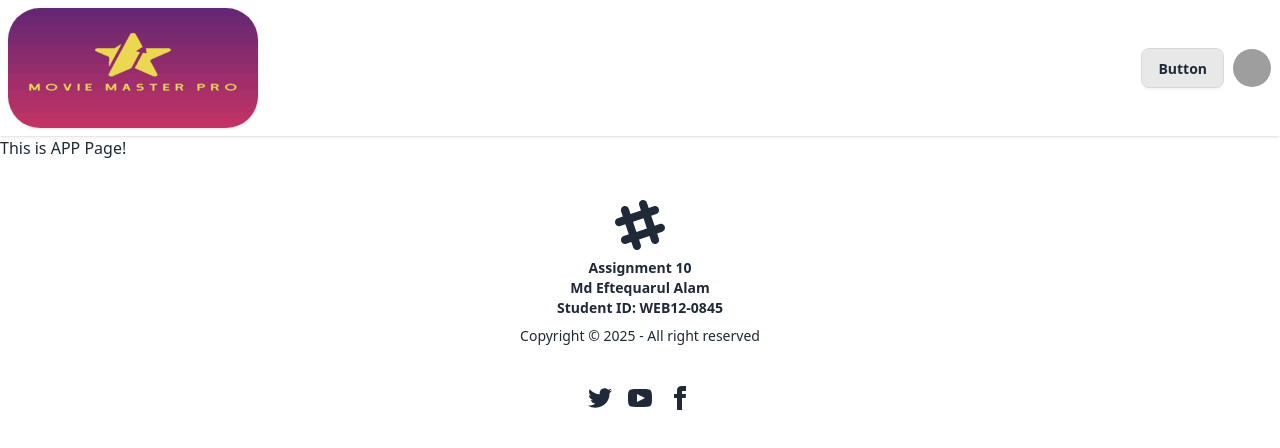
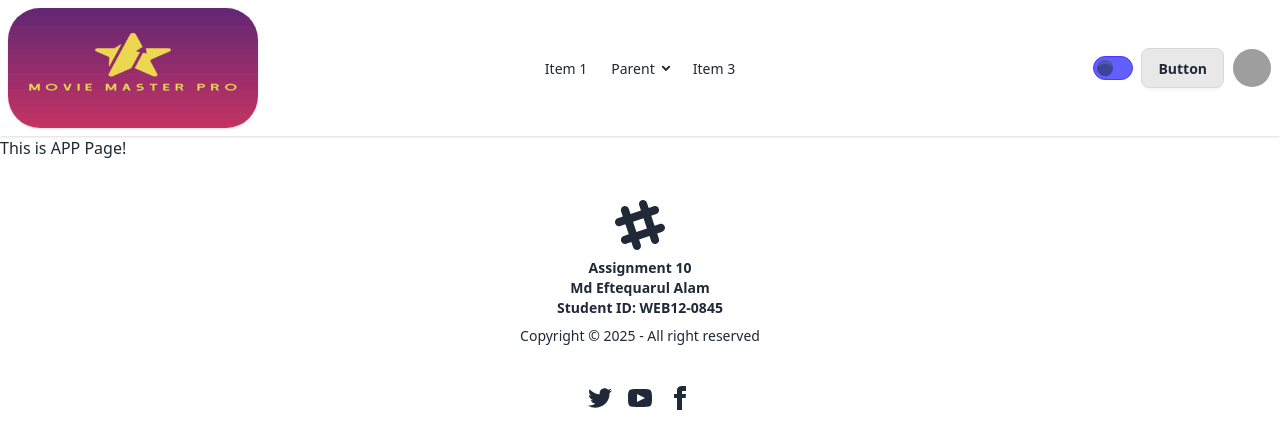
Before and after one commit to efthi/ph12_efthi_movie_masterpro_A10_client, a React (Vite) app: page / in a window 1280 px wide. Shown: the top 448 px of the page. Built offline with nearby package versions, Linux system fonts and the light colour scheme; grey boxes are pictures that could not be loaded.

Commit message:
Fix: Navmenu, Add: toggle button

```diff
--- a/src/App.jsx
+++ b/src/App.jsx
@@ -1,6 +1,7 @@
 import './App.css'
 import Footer from './Components/Footer'
 import Navbar from './Components/Navbar'
+
 
 
 
--- a/src/Components/Navbar.jsx
+++ b/src/Components/Navbar.jsx
@@ -1,4 +1,5 @@
 import React from 'react';
+
 
 
 const defaultPropic ='https://media.istockphoto.com/id/1300845620/vector/user-icon-flat-isolated-on-white-background-user-symbol-vector-illustration.jpg?s=612x612&w=0&k=20&c=yBeyba0hUkh14_jgv1OKqIH0CCSWU_4ckRkAoy2p73o=';
@@ -7,12 +8,49 @@
     return (
         <>
         <div className="navbar bg-base-100 shadow-sm">
+            <div className="dropdown">
+            <div tabIndex={0} role="button" className="btn btn-ghost lg:hidden">
+                <svg xmlns="http://www.w3.org/2000/svg" className="h-5 w-5" fill="none" viewBox="0 0 24 24" stroke="currentColor"> <path strokeLinecap="round" strokeLinejoin="round" strokeWidth="2" d="M4 6h16M4 12h8m-8 6h16" /> </svg>
+            </div>
+            <ul
+                tabIndex="-1"
+                className="menu menu-sm dropdown-content bg-base-100 rounded-box z-1 mt-3 w-52 p-2 shadow">
+                <li><a>Item 1</a></li>
+                <li>
+                <a>Parent</a>
+                <ul className="p-2">
+                    <li><a>Submenu 1</a></li>
+                    <li><a>Submenu 2</a></li>
+                </ul>
+                </li>
+                <li><a>Item 3</a></li>
+            </ul>
+            </div>
             <div className="navbar-start">
                 <span ><img className="max-h-[100] max-w-[200] shadow rounded-4xl" src="../../public/assets/logo/logo.png" alt="" /></span>
             </div>
+
+            <div className="navbar-center hidden lg:flex">
+                <ul className="menu menu-horizontal px-1">
+                <li><a>Item 1</a></li>
+                <li>
+                    <details>
+                    <summary>Parent</summary>
+                    <ul className="p-2">
+                        <li><a>Submenu 1</a></li>
+                        <li><a>Submenu 2</a></li>
+                    </ul>
+                    </details>
+                </li>
+                <li><a>Item 3</a></li>
+                </ul>
+            </div>
             {/* Login button and Profile menu section starts here */}
             <div className="navbar-end gap-2">
-                <a className="btn">Button</a>
+                 {/* toogle button */}
+            <input type="checkbox"
+            className="toggle border-indigo-600 bg-indigo-500 checked:border-orange-500 checked:bg-orange-400 checked:text-orange-800"/>
+                <a className="btn btn-xs md:btn-md">Button</a>
                 <div class="dropdown dropdown-end">
                     <div tabindex="0" role="button" class="btn btn-ghost btn-circle avatar">
                         <div class="w-10 rounded-full">
```
